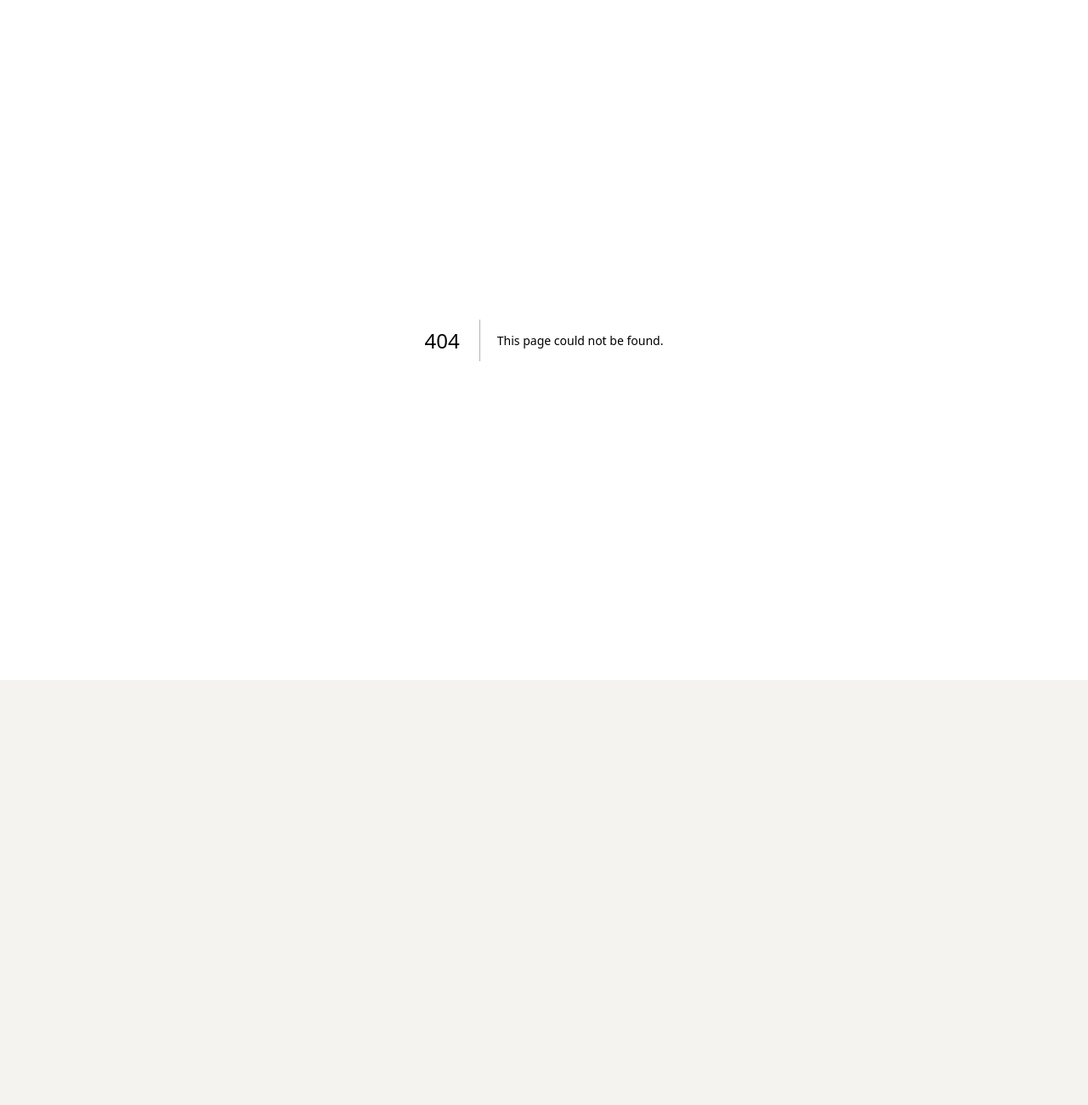
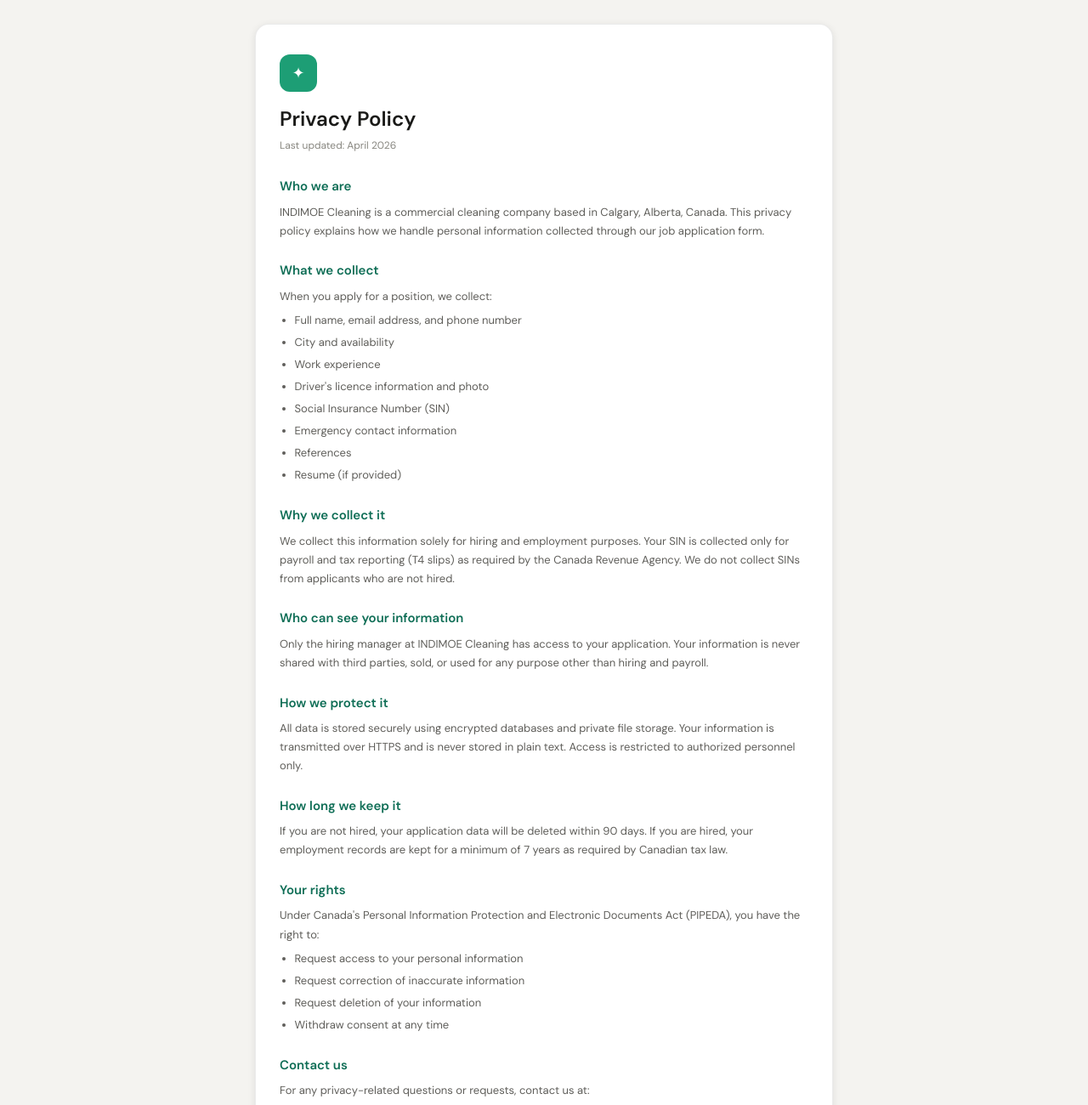
Before and after one commit to 4rus/swiftclean, a Next.js app: page /privacy in a window 1280 px wide. Before the commit this address had no page. Shown: the top 1300 px of the page at 85% size. Before the commit the page ends 800 px from the top, so only its background shows below. Built offline with nearby package versions, Linux system fonts and the light colour scheme.

Commit message:
fix privacy policy styling

```diff
--- a/app/careers/page.jsx
+++ b/app/careers/page.jsx
@@ -320,7 +320,10 @@
         <button type="submit" className={styles.submitBtn} disabled={saving}>
           {saving ? 'Submitting…' : 'Submit application →'}
         </button>
-        <p className={styles.footNote}>By submitting you agree that INDIMOE Cleaning may store and use this information for hiring purposes.</p>
+        <p className={styles.footNote}>
+  By submitting you agree that INDIMOE Cleaning may store and use this information for hiring purposes.{' '}
+  <a href="/privacy" target="_blank" style={{color:'var(--teal-600)', fontWeight:500}}>Privacy Policy</a>
+  </p>
       </form>
     </div>
   )
--- /dev/null
+++ b/app/privacy/page.jsx
@@ -0,0 +1,75 @@
+import styles from './privacy.module.css'
+
+export default function PrivacyPage() {
+  return (
+    <div className={styles.wrap}>
+      <div className={styles.card}>
+        <div className={styles.logo}>✦</div>
+        <h1 className={styles.title}>Privacy Policy</h1>
+        <p className={styles.updated}>Last updated: April 2026</p>
+
+        <section className={styles.section}>
+          <h2>Who we are</h2>
+          <p>INDIMOE Cleaning is a commercial cleaning company based in Calgary, Alberta, Canada. This privacy policy explains how we handle personal information collected through our job application form.</p>
+        </section>
+
+        <section className={styles.section}>
+          <h2>What we collect</h2>
+          <p>When you apply for a position, we collect:</p>
+          <ul>
+            <li>Full name, email address, and phone number</li>
+            <li>City and availability</li>
+            <li>Work experience</li>
+            <li>Driver's licence information and photo</li>
+            <li>Social Insurance Number (SIN)</li>
+            <li>Emergency contact information</li>
+            <li>References</li>
+            <li>Resume (if provided)</li>
+          </ul>
+        </section>
+
+        <section className={styles.section}>
+          <h2>Why we collect it</h2>
+          <p>We collect this information solely for hiring and employment purposes. Your SIN is collected only for payroll and tax reporting (T4 slips) as required by the Canada Revenue Agency. We do not collect SINs from applicants who are not hired.</p>
+        </section>
+
+        <section className={styles.section}>
+          <h2>Who can see your information</h2>
+          <p>Only the hiring manager at INDIMOE Cleaning has access to your application. Your information is never shared with third parties, sold, or used for any purpose other than hiring and payroll.</p>
+        </section>
+
+        <section className={styles.section}>
+          <h2>How we protect it</h2>
+          <p>All data is stored securely using encrypted databases and private file storage. Your information is transmitted over HTTPS and is never stored in plain text. Access is restricted to authorized personnel only.</p>
+        </section>
+
+        <section className={styles.section}>
+          <h2>How long we keep it</h2>
+          <p>If you are not hired, your application data will be deleted within 90 days. If you are hired, your employment records are kept for a minimum of 7 years as required by Canadian tax law.</p>
+        </section>
+
+        <section className={styles.section}>
+          <h2>Your rights</h2>
+          <p>Under Canada's Personal Information Protection and Electronic Documents Act (PIPEDA), you have the right to:</p>
+          <ul>
+            <li>Request access to your personal information</li>
+            <li>Request correction of inaccurate information</li>
+            <li>Request deletion of your information</li>
+            <li>Withdraw consent at any time</li>
+          </ul>
+        </section>
+
+        <section className={styles.section}>
+          <h2>Contact us</h2>
+          <p>For any privacy-related questions or requests, contact us at:</p>
+          <p><strong>INDIMOE Cleaning</strong><br />
+          48 Castleridge Crescent NE, Calgary, AB T3J 1N7<br />
+          📞 403-708-0886<br />
+          ✉️ mohan_singh2010@rediffmail.com</p>
+        </section>
+
+        <a href="/careers" className={styles.backBtn}>← Back to application form</a>
+      </div>
+    </div>
+  )
+}
--- /dev/null
+++ b/app/privacy/privacy.module.css
@@ -0,0 +1,12 @@
+.wrap { min-height: 100vh; background: var(--bg); padding: 2rem 1rem 4rem; }
+.card { max-width: 680px; margin: 0 auto; background: var(--surface); border: 1px solid var(--border); border-radius: var(--radius-xl); padding: 2.5rem 2rem; box-shadow: var(--shadow); }
+.logo { width: 44px; height: 44px; border-radius: 12px; background: var(--teal-400); color: white; font-size: 18px; display: flex; align-items: center; justify-content: center; margin-bottom: 1rem; }
+.title { font-size: 24px; font-weight: 700; margin-bottom: 4px; }
+.updated { font-size: 12px; color: var(--text-3); margin-bottom: 2rem; }
+.section { margin-bottom: 1.75rem; }
+.section h2 { font-size: 15px; font-weight: 600; margin-bottom: 8px; color: var(--teal-600); }
+.section p { font-size: 13px; color: var(--text-2); line-height: 1.7; margin-bottom: 6px; }
+.section ul { font-size: 13px; color: var(--text-2); line-height: 1.7; padding-left: 1.25rem; }
+.section ul li { margin-bottom: 4px; }
+.backBtn { display: inline-block; margin-top: 1rem; font-size: 13px; color: var(--teal-600); font-weight: 500; }
+.backBtn:hover { text-decoration: underline; }
```
Also changed, not shown: 1 other file (tests, documents, lock files or other folders).
